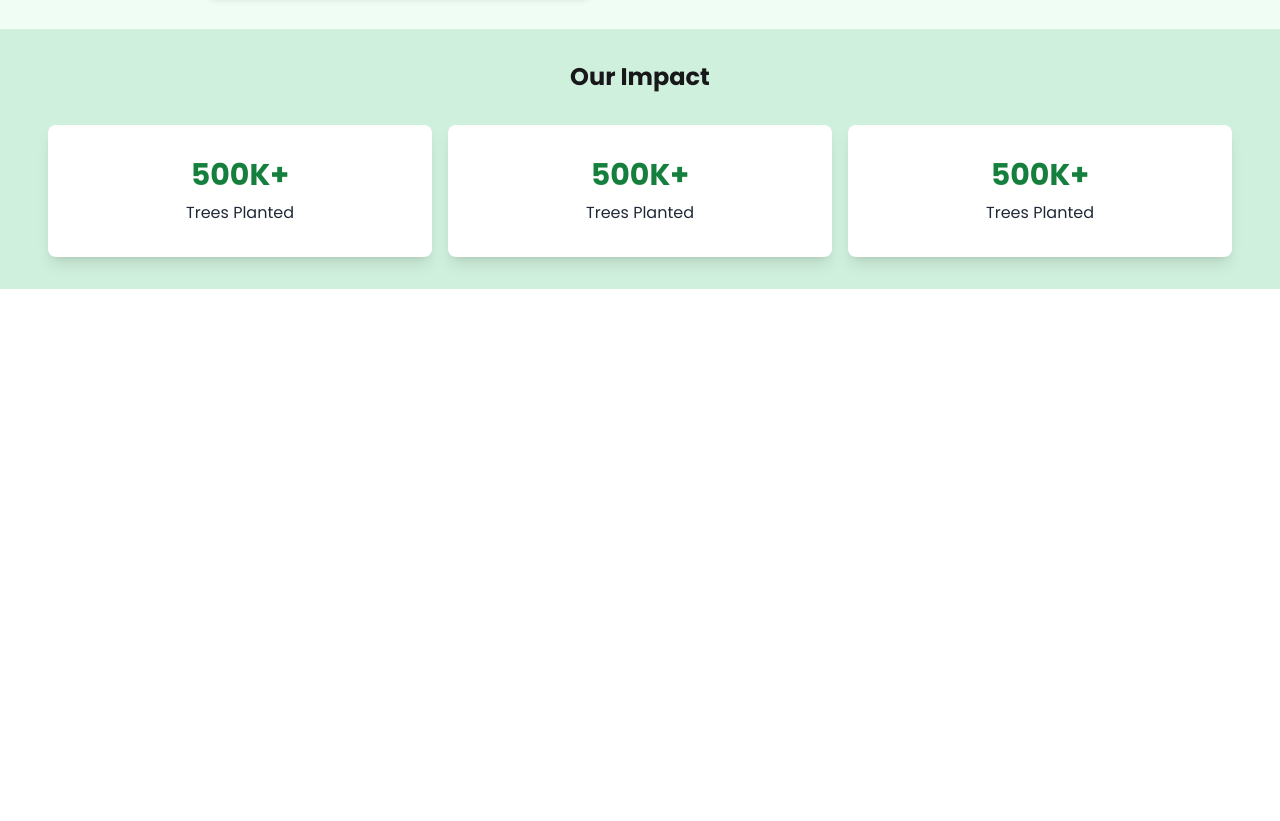
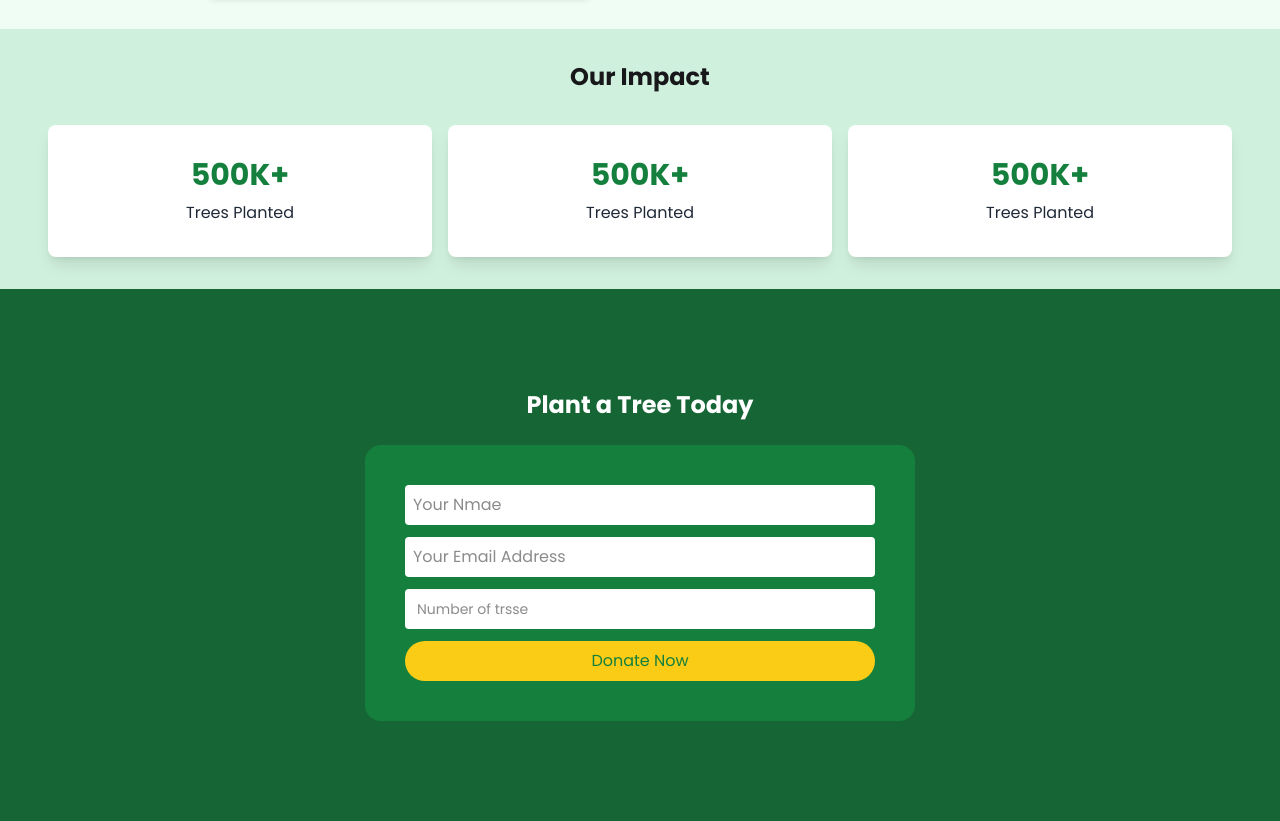
Before and after one commit to MShakilislam/grrn-earth, a plain HTML site: page index.html in a window 1280 px wide. Shown: the part 1256-2077 px from the top of the page. Before the commit the page ends 1545 px from the top, so only its background shows below. Drawn offline with nearby package versions, Linux system fonts and the light colour scheme; no server answers.

Commit message:
inpur section

```diff
--- a/index.html
+++ b/index.html
@@ -128,7 +128,8 @@
                 <img src="images/about.png" alt="images about section" class="rounded-lg shadow-md w-80 md:w-96">
             </div>
             <div class="right-div flex-1 px-4">
-                <p class="text-[16px] py-4 text-[#49455D]">Green Earth is a global tree plantation initiative dedicated to fighting climate change. Since our
+                <p class="text-[16px] py-4 text-[#49455D]">Green Earth is a global tree plantation initiative dedicated
+                    to fighting climate change. Since our
                     start, we’ve planted over 500,000 trees worldwide. By joining our campaign, you help restore
                     forests, create habitats for wildlife, and combat global warming.</p>
                 <ul class="pl-5 pt-4">
@@ -140,25 +141,51 @@
         </div>
     </section>
     <!-- impact area section strat hear  -->
-     <section class="bg-[#cff0dc] py-8">
+    <section class="bg-[#cff0dc] py-8">
         <div class="max-w-[1200px] mx-auto">
             <h2 class="font-bold text-2xl text-center pb-8">Our Impact</h2>
             <div class="grid grid-cols-1 md:grid-cols-3 gap-4 mx-2">
-                <div class="bg-white flex justify-center flex-col items-center py-8 rounded-lg shadow-lg transform transition duration-500  hover:-translate-y-3 hover:bg-green-400 hover:shadow-lg hover:text-white cursor-pointer">
+                <div
+                    class="bg-white flex justify-center flex-col items-center py-8 rounded-lg shadow-lg transform transition duration-500  hover:-translate-y-3 hover:bg-green-400 hover:shadow-lg hover:text-white cursor-pointer">
                     <h1 class="font-bold text-3xl  text-[#15803D] pb-2">500K+</h1>
                     <p class="text-[#1F2937]">Trees Planted</p>
                 </div>
-                 <div class="bg-white flex justify-center flex-col items-center py-8 rounded-lg shadow-lg transform transition duration-500  hover:-translate-y-3 hover:bg-green-400 hover:shadow-lg hover:text-white cursor-pointer">
+                <div
+                    class="bg-white flex justify-center flex-col items-center py-8 rounded-lg shadow-lg transform transition duration-500  hover:-translate-y-3 hover:bg-green-400 hover:shadow-lg hover:text-white cursor-pointer">
                     <h1 class="font-bold text-3xl  text-[#15803D] pb-2">500K+</h1>
                     <p class="text-[#1F2937]">Trees Planted</p>
                 </div>
-                 <div class="bg-white flex justify-center flex-col items-center py-8 rounded-lg shadow-lg transform transition duration-500  hover:-translate-y-3 hover:bg-green-400 hover:shadow-lg hover:text-white cursor-pointer">
+                <div
+                    class="bg-white flex justify-center flex-col items-center py-8 rounded-lg shadow-lg transform transition duration-500  hover:-translate-y-3 hover:bg-green-400 hover:shadow-lg hover:text-white cursor-pointer">
                     <h1 class="font-bold text-3xl  text-[#15803D] pb-2">500K+</h1>
                     <p class="text-[#1F2937]">Trees Planted</p>
                 </div>
             </div>
         </div>
-     </section>
+    </section>
+
+    <!-- ragistration area strat hear  -->
+    <section class="bg-[#166534] py-25">
+        <div class="max-w-[550px] mx-auto">
+            <h3 class="text-2xl font-bold text-center mb-6 text-white">Plant a Tree Today</h3>
+            <div class="bg-[#15803D] p-10 rounded-2xl">
+
+                <form action="" class="space-y-3">
+                    <input type="text" placeholder="Your Nmae" class="w-full p-2 rounded-sm bg-white border-none">
+                    <input type="text" placeholder="Your Email Address" class="w-full p-2 rounded-sm bg-white border-none">
+                    <input type="text" class="input w-full border-none" placeholder="Number of trsse" list="browsers" />
+                    <datalist id="browsers">
+                        <option value="Chrome"></option>
+                        <option value="Firefox"></option>
+                        <option value="Safari"></option>
+                        <option value="Opera"></option>
+                        <option value="Edge"></option>
+                    </datalist>
+                    <input type="submit" value="Donate Now" placeholder="Donate Now" class="w-full p-2 rounded-3xl text-[#15803D] cursor-pointer bg-[#FACC15] border-none">
+                </form>
+            </div>
+        </div>
+    </section>
 
 
 
```
